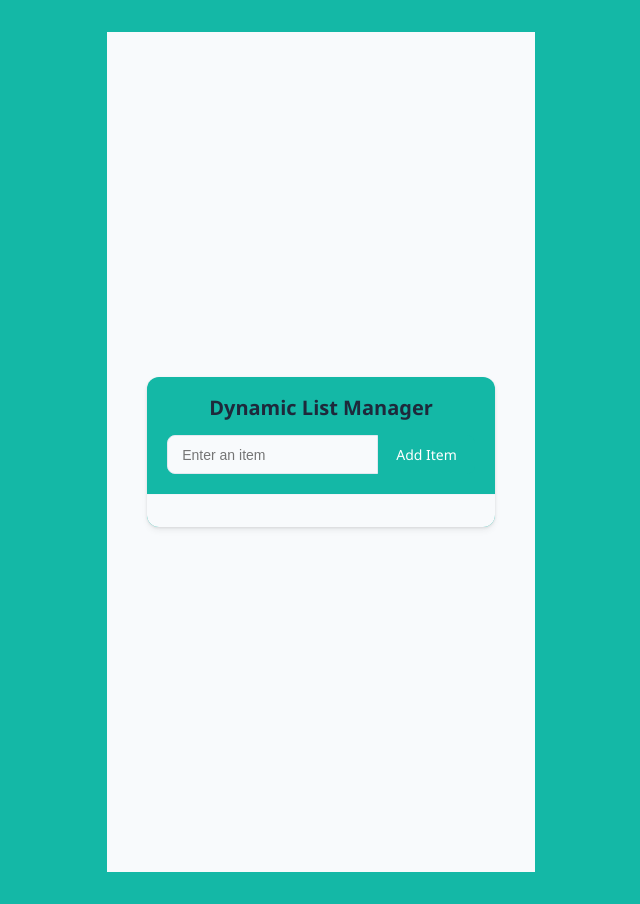
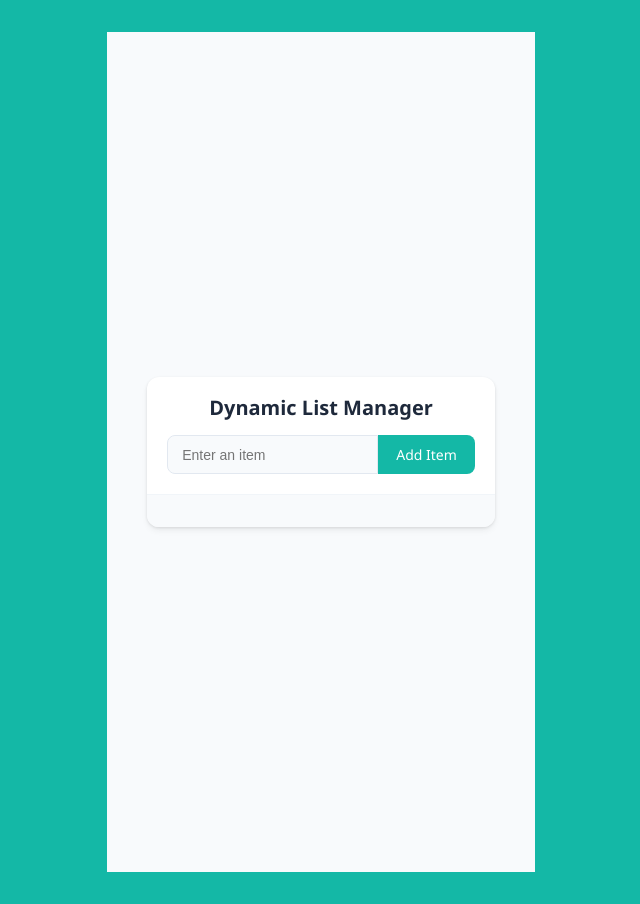
Before and after one commit to ann738/dynamicList, a React (Vite) app: page / in a window 1280 px wide. Shown: the whole page, without its empty margins (319-959 px from the left). Built offline with nearby package versions, Linux system fonts and the light colour scheme.

Commit message:
updated background color

```diff
--- a/src/components/DynamicListManager/DynamicListManager.css
+++ b/src/components/DynamicListManager/DynamicListManager.css
@@ -14,7 +14,7 @@ body {
   width: 100%;
   padding: 20px;
   box-sizing: border-box;
-  background-color: #14B8A6;
+  background: #14B8A6;
 }
 
 /* Main Container */
@@ -22,7 +22,7 @@ body {
   width: 100%;
   max-width: 480px;
   margin: 0 auto;
-  background: #14b8a6;
+  background: white;
   border-radius: 12px;
   box-shadow: 0 4px 6px rgba(0, 0, 0, 0.05),
               0 1px 3px rgba(0, 0, 0, 0.1);
```
